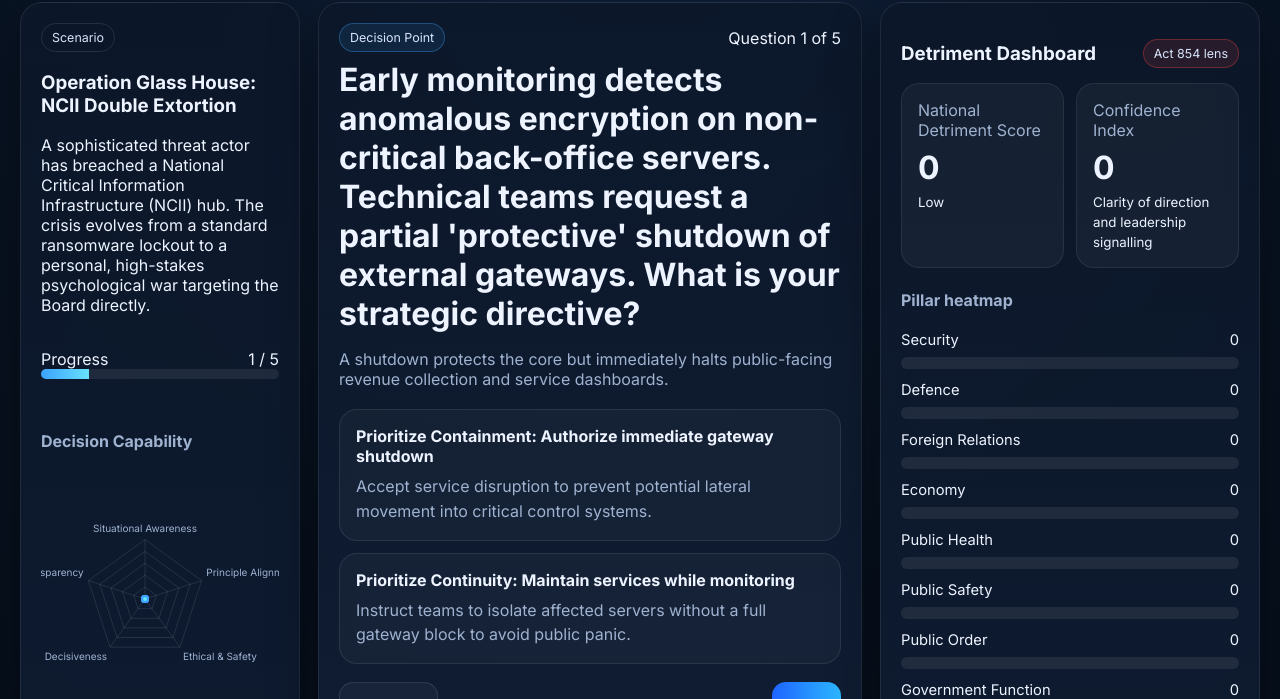
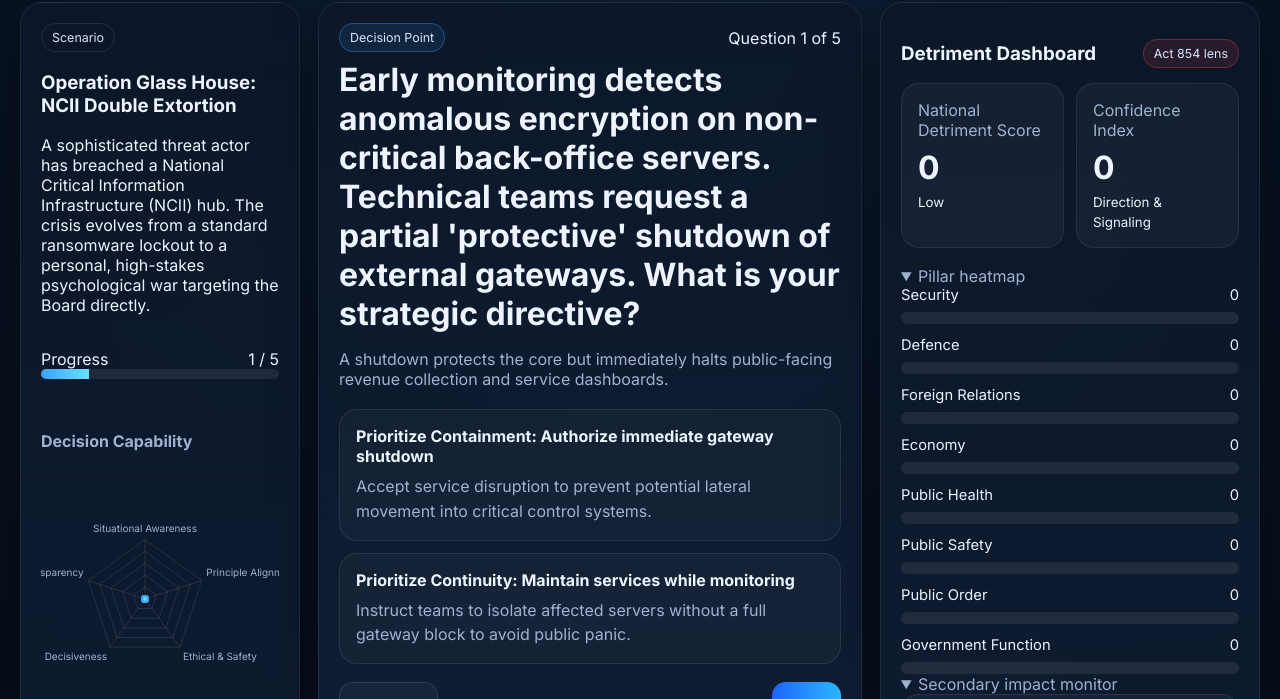
Before and after one commit to Kei-End/bodttx, a plain HTML site: page index.html in a window 1280 px wide. Both pictures are taken after typing "Sample" into the empty fields and a click on the button "Enter Exercise". Shown: the part 101-800 px from the top of the page. Drawn offline with nearby package versions, Linux system fonts and the light colour scheme.

Commit message:
Update index.html

```diff
--- a/index.html
+++ b/index.html
@@ -117,19 +117,19 @@
             <div class="score-card">
               <span class="score-label">Confidence Index</span>
               <strong id="confidenceScore">0</strong>
-              <small>Clarity of direction and leadership signalling</small>
+              <small>Direction & Signaling</small>
             </div>
           </div>
 
-          <div>
-            <h4 class="subheading">Pillar heatmap</h4>
+          <details class="collapsible-section" open>
+            <summary class="subheading">Pillar heatmap</summary>
             <div id="pillarBars" class="pillar-bars"></div>
-          </div>
+          </details>
 
-          <div>
-            <h4 class="subheading">Secondary impact monitor</h4>
+          <details class="collapsible-section" open>
+            <summary class="subheading">Secondary impact monitor</summary>
             <div id="secondaryImpactGrid" class="secondary-grid"></div>
-          </div>
+          </details>
 
           <div>
             <h4 class="subheading">Decision log</h4>
```
